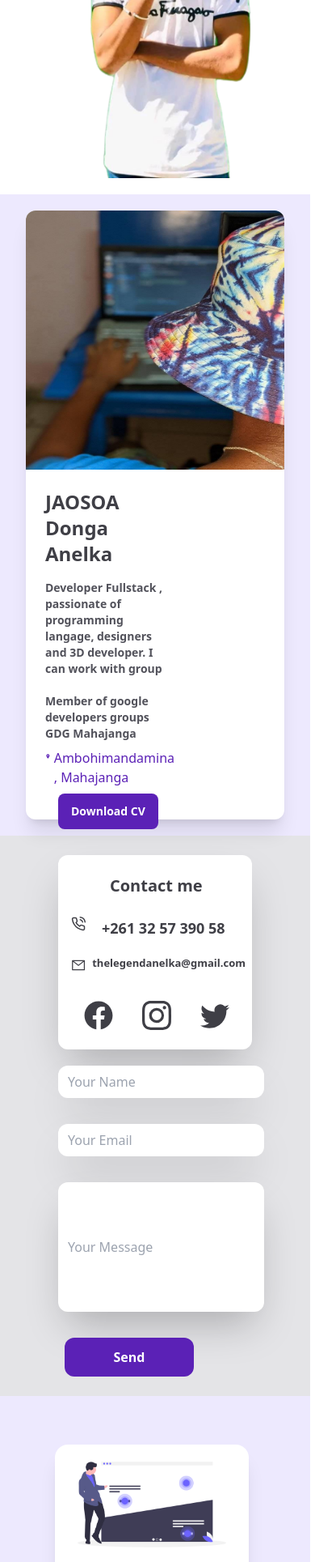
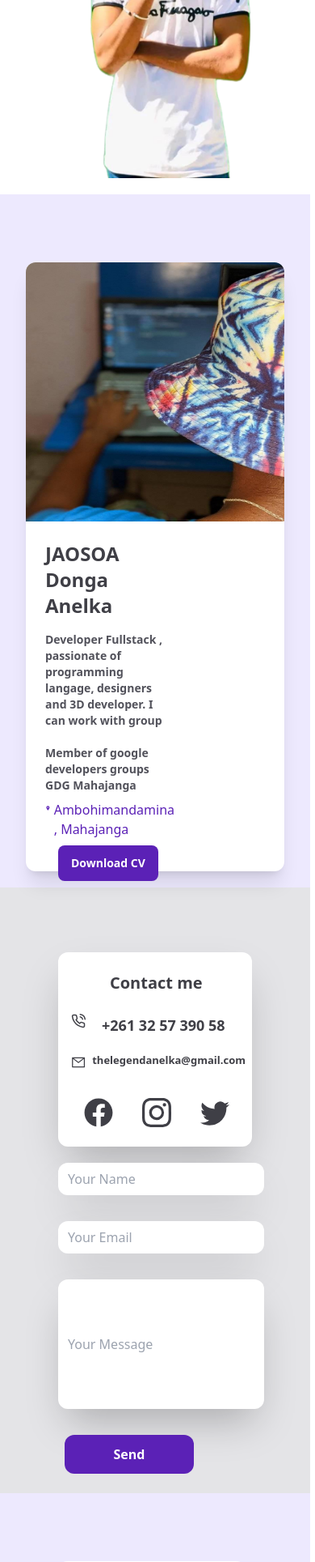
Before and after one commit to gasikaradigital/frontend-erpinnov, a React (Vite) app: page / in a window 390 px wide. Shown: the part 940-2869 px from the top of the page at 81% size. Built offline with nearby package versions, Linux system fonts and the light colour scheme.

Commit message:
responsive v final

```diff
--- a/src/pages/Home/components/contact/index.jsx
+++ b/src/pages/Home/components/contact/index.jsx
@@ -29,7 +29,7 @@ function Contact() {
   };
   return (
     <div id='contact' className='lg:h-screen lg:w-screen bg-[#e4e4e7] lg:p-32 p-6 flex lg:flex-row flex-col w-96'>
-       <div className='shadow-2xl lg:w-80 lg:h-96 w-60 p-2 h-60 lg:ml-60 ml-12 bg-white rounded-xl  '>
+       <div className='shadow-2xl lg:mt-4 mt-14 lg:w-80 lg:h-96 w-60 p-2 h-60 lg:ml-60 ml-12 bg-white rounded-xl  '>
         <h1 className='lg:text-3xl text-xl font-bold lg:py-8 py-4 ml-14 text-[#3f3f46] '>Contact me</h1>
         <div>
           <a href="#" className='flex flex-row lg:ml-5 ml-2 lg:text-2xl text-lg font-bold lg:mt-10 mt-2 text-[#3f3f46]'><FiPhoneCall className='mr-5 font-bold'></FiPhoneCall> +261 32 57 390 58</a>
--- a/src/pages/Home/components/header/index.jsx
+++ b/src/pages/Home/components/header/index.jsx
@@ -29,7 +29,7 @@ function Header() {
   return (
     <div id='about' className='flex justify-center lg:h-screen bg-[#ede9fe] lg:py-8 py-5 lg:w-screen  w-96'>
 
-      <div className='flex lg:flex-row flex-col bg-white shadow-xl rounded-xl  lg:ml-20 lg:mt-20 lg:mr-20  '>
+      <div className='flex lg:flex-row flex-col bg-white shadow-xl rounded-xl  lg:ml-20 lg:mt-20 mt-16 lg:mr-20  '>
         <div className='lg:w-96 lg:h-full  overflow-hidden bg-no-repeat bg-cover hover:rounded-l-xl  '>
         <img src={Anelka} alt="AnelkaPhoto" className='lg:w-96 lg:h-full h-80 w-80 lg:rounded-l-xl rounded-t-xl  hover:scale-110 transition duration-300 ease-in-out hover:rounded-l-xl ' />
         </div>
--- a/src/pages/Home/components/navbar/index.jsx
+++ b/src/pages/Home/components/navbar/index.jsx
@@ -61,8 +61,8 @@ function showNavbar(){
              onClick={() => setIsOpen(!isOpen)}
              className="block text-white hover:text-gray-100 focus:text-gray-100 focus:outline-none"
              >
-              {isOpen ? (<div className='bg-white w-96'>
-                   <div id='navbar' className={`md:flex lg:flex-row  lg:justify-center lg:ml-60 flex-col `}>
+              {isOpen ? (<div className='bg-white w-96 rounded-l-xl'>
+                   <div id='navbar' className={`md:flex lg:flex-row  lg:justify-center lg:ml-60  `}>
                    <IoMdClose className=' text-2xl mt-5  lg:hidden ml-[200px] text-[#3f3f46] '></IoMdClose>
                    <div className='p-5'>
    <a  href="#home" className=' font-bold lg:text-xl text-[#3f3f46] '  >Home</a>
--- a/src/pages/Home/components/services/index.jsx
+++ b/src/pages/Home/components/services/index.jsx
@@ -7,7 +7,7 @@ function Services() {
   return (
     <div id='services' className='lg:w-screen lg:h-screen bg-[#ede9fe] w-96'>
 <div className='flex lg:flex-row flex-col lg:p-28 p-5'>
-<div className='lg:w-96 lg:h-96 w-60 h-60 shadow-xl rounded-2xl lg:ml-6 ml-12 mt-10 bg-white p-2 '>
+<div className='lg:w-96 lg:h-96 w-60 h-60 shadow-xl rounded-2xl lg:ml-6 ml-12 lg:mt-10 mt-16 bg-white p-2 '>
 <img src={Web} alt="web" />
 <div>
   <h1 className='lg:text-3xl text-lg font-bold text-center text-[#3f3f46]'>Developer Fullstack</h1>
--- a/src/pages/Home/components/skills/index.jsx
+++ b/src/pages/Home/components/skills/index.jsx
@@ -64,7 +64,7 @@ function Skills
     </div>
     <div>
 
-    <h1 className='text-2xl font-bold pl-14 ml-4 mt-5  text-[#3f3f46]'>Design UX\UI</h1>
+    <h1 className='text-2xl font-bold pl-14 ml-4 mt-5 lg:mt-0  text-[#3f3f46]'>Design UX\UI</h1>
     <div className='lg:w-96 w-80 h-20 rounded-2xl shadow-2xl lg:ml-14 mt-5 bg-white p-6 '>
       <div className='flex flex-row  '>
       <p className='text-lg font-bold  ml-6 text-[#3f3f46]'>Figma</p>
@@ -72,7 +72,7 @@ function Skills
       </div>
     </div>
 
-    <h1 className='text-2xl font-bold pl-14 ml-4 lg:mt-28 mt-5 text-[#3f3f46]'>Backend developer</h1>
+    <h1 className='text-2xl font-bold pl-14 ml-4 lg:mt-28  mt-5 text-[#3f3f46]'>Backend developer</h1>
     <div className='lg:w-96 w-80 h-60 rounded-2xl shadow-2xl lg:ml-14 mt-5 bg-white p-6 '>
       <div className='flex flex-row  '>
       <p className='text-lg font-bold  ml-6 text-[#3f3f46]'>Firebase</p>
@@ -97,7 +97,7 @@ function Skills
     </div>
     </div>
     <div>
-    <h1 className='text-2xl font-bold pl-14 ml-4 mt-5 text-[#3f3f46]'>CMS</h1>
+    <h1 className='text-2xl font-bold pl-14 ml-4 mt-5 lg:mt-0 text-[#3f3f46]'>CMS</h1>
     <div className='lg:w-96 w-80 h-20 rounded-2xl shadow-2xl lg:ml-14 mt-5 bg-white p-6 '>
       <div className='flex flex-row  '>
       <p className='text-lg font-bold  ml-6 text-[#3f3f46]'>WordPress</p>
```
